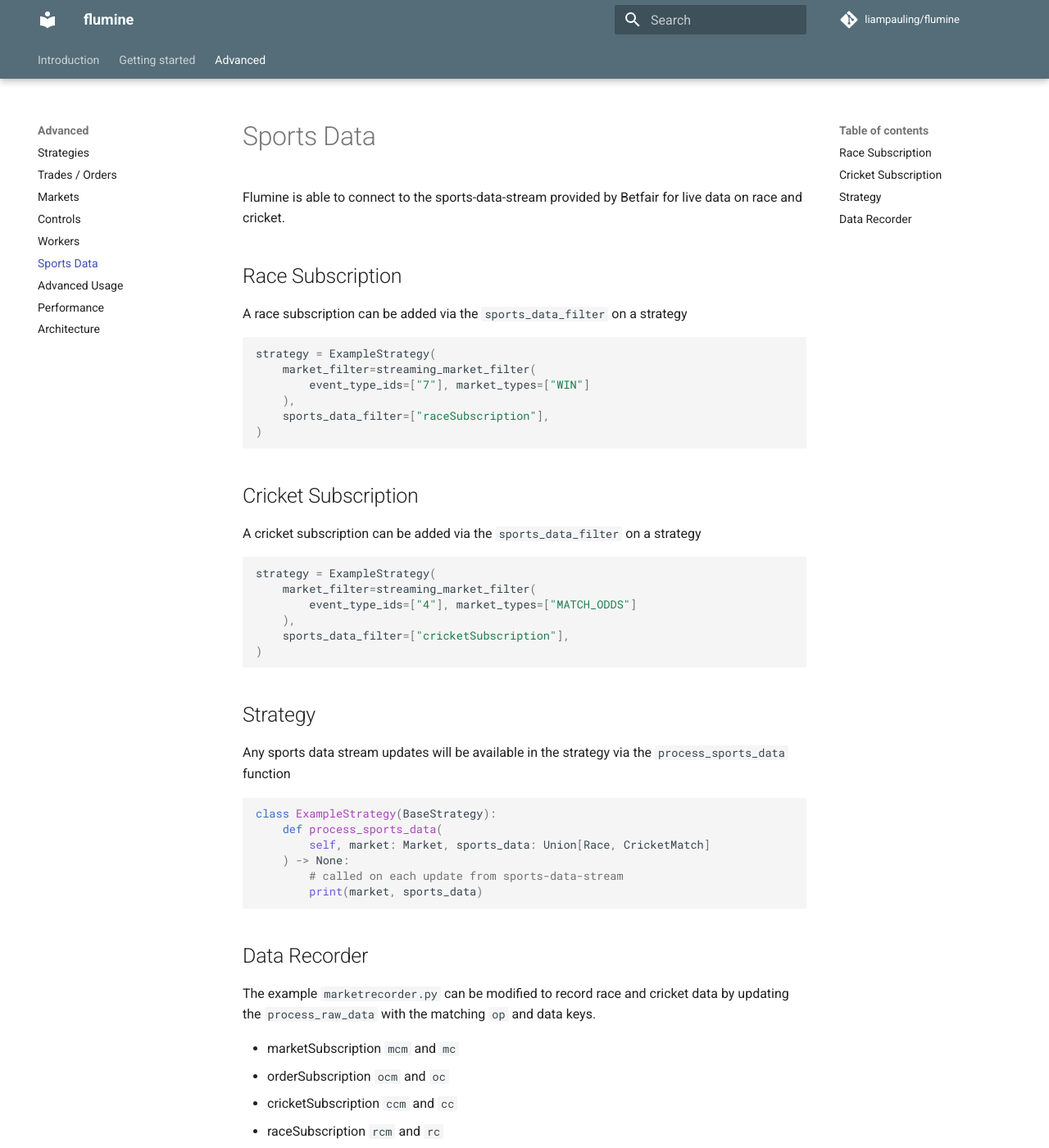
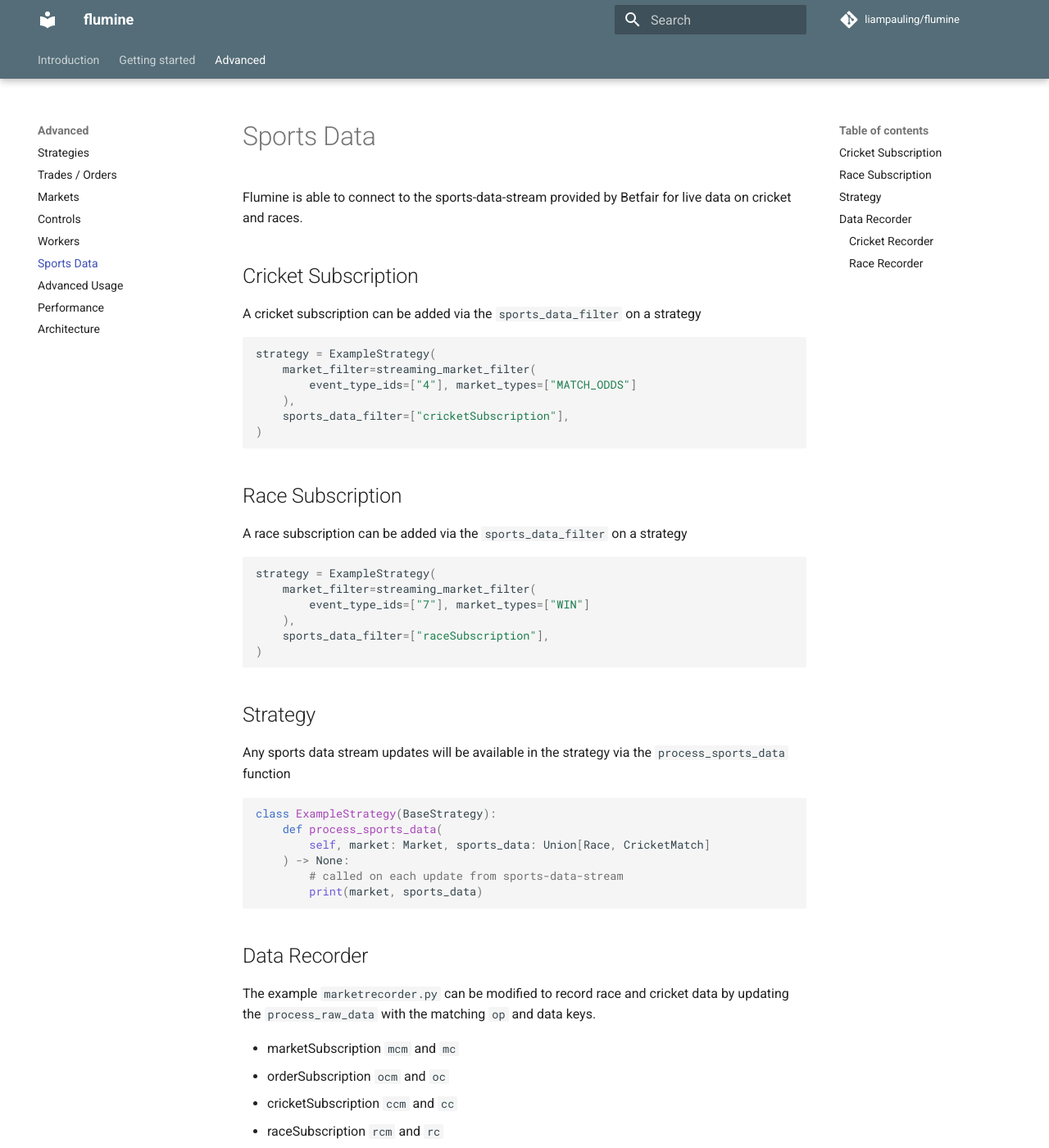
Before and after one commit to betcode-org/flumine, an MkDocs documentation site: the page built from docs/sportsdata.md, in a window 1280 px wide and 1400 px high. Shown: the whole window at 82% size. Built offline with MkDocs 1.6.1 and Material for MkDocs 9.7.7, drawn with Linux system fonts in a browser that asks for light colours; comment, search, counter and statistics services are not loaded; some of the changed text lies outside the part shown.

Commit message:
minor cleanup

````diff
--- a/docs/sportsdata.md
+++ b/docs/sportsdata.md
@@ -1,6 +1,19 @@
 # Sports Data
 
-Flumine is able to connect to the sports-data-stream provided by Betfair for live data on race and cricket.
+Flumine is able to connect to the sports-data-stream provided by Betfair for live data on cricket and races.
+
+## Cricket Subscription
+
+A cricket subscription can be added via the `sports_data_filter` on a strategy
+
+```python
+strategy = ExampleStrategy(
+    market_filter=streaming_market_filter(
+        event_type_ids=["4"], market_types=["MATCH_ODDS"]
+    ),
+    sports_data_filter=["cricketSubscription"],
+)
+```
 
 ## Race Subscription
 
@@ -12,19 +25,6 @@ strategy = ExampleStrategy(
         event_type_ids=["7"], market_types=["WIN"]
     ),
     sports_data_filter=["raceSubscription"],
-)
-```
-
-## Cricket Subscription
-
-A cricket subscription can be added via the `sports_data_filter` on a strategy
-
-```python
-strategy = ExampleStrategy(
-    market_filter=streaming_market_filter(
-        event_type_ids=["4"], market_types=["MATCH_ODDS"]
-    ),
-    sports_data_filter=["cricketSubscription"],
 )
 ```
 
@@ -53,7 +53,7 @@ The example `marketrecorder.py` can be modified to record race and cricket data
 
 And using the correct stream class:
 
-Cricket
+#### Cricket Recorder
 ```python
 from flumine.streams.datastream import CricketDataStream
 
@@ -69,7 +69,7 @@ strategy= MarketRecorder(
 )
 ```
 
-Race
+#### Race Recorder
 ```python
 from flumine.streams.datastream import RaceDataStream
 
````
